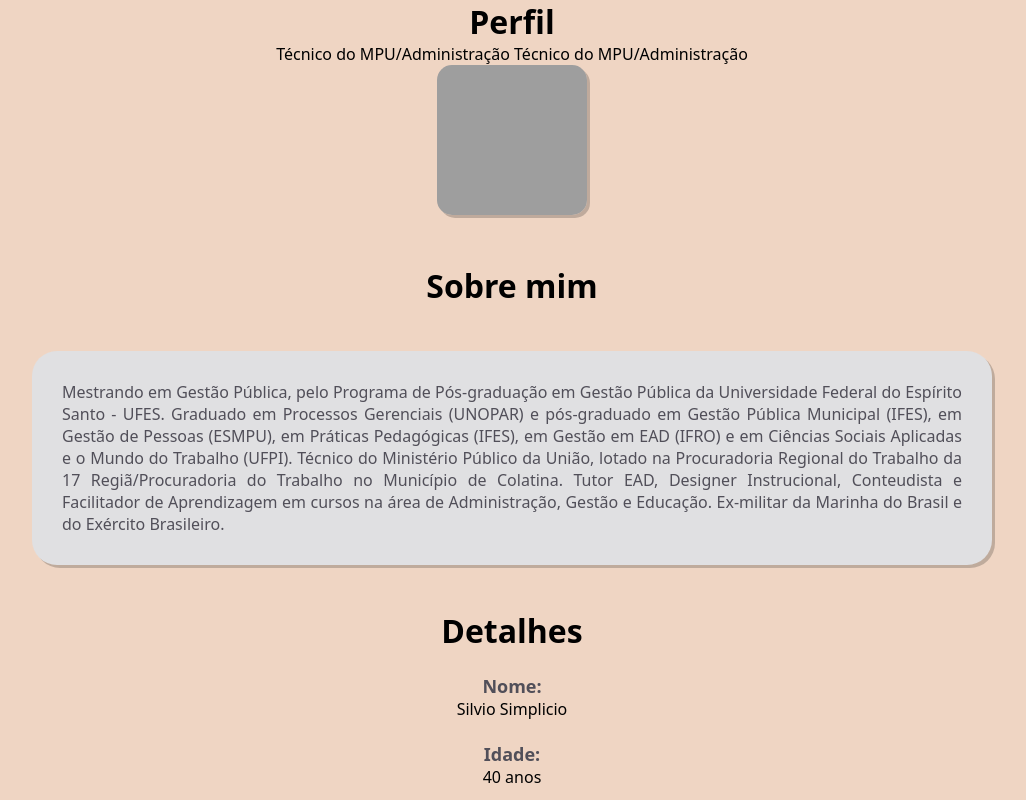
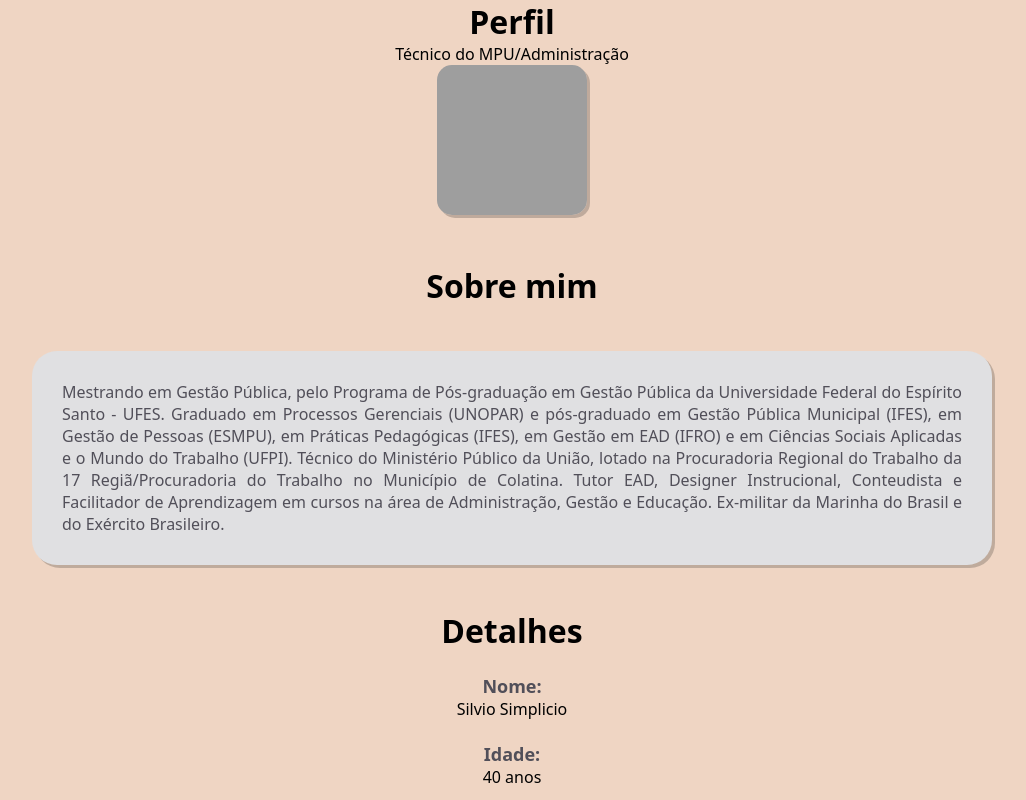
Before and after one commit to SilvioSimplicio/aulastsiifes, a plain HTML site: page HTMLs/curriculoFlexbox.html in a window 1280 px wide. Shown: the top 800 px of the page, without its empty margins (128-1154 px from the left). Drawn offline with Linux system fonts and the light colour scheme; grey boxes are pictures that could not be loaded.

Commit message:
retornando arquivos Garoto curriculoflexbox ao original

```diff
--- a/HTMLs/curriculoFlexbox.html
+++ b/HTMLs/curriculoFlexbox.html
@@ -14,7 +14,7 @@
     <div class="perfil">
         <h1>Perfil</h1>
             <p>
-                Técnico do MPU/Administração Técnico do MPU/Administração
+                Técnico do MPU/Administração
             </p>
 
             <img class="avatar" src="https://servicosweb.cnpq.br/wspessoa/servletrecuperafoto?tipo=1&id=K4404613P1" alt="Silvio Simplicio" title="Foto 3x4 de Silvio">
```
Also changed, not shown: HTMLs/Garoto.html (+1 -1 lines).
